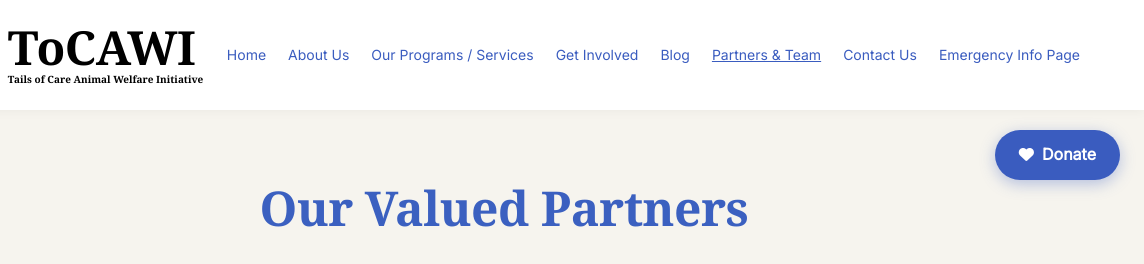
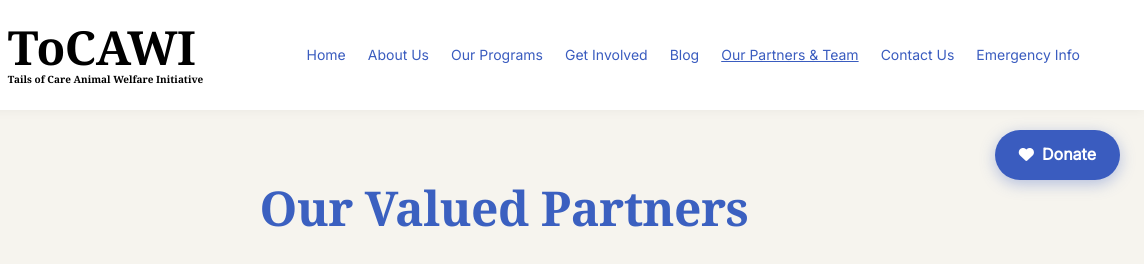
Before and after one commit to tocawi/tocawi, a plain HTML site: page partners.html in a window 1280 px wide. Shown: the top 264 px of the page, 136-1280 px from the left. Drawn offline with Linux system fonts and the light colour scheme.

Commit message:
Update navigation links for clarity

```diff
--- a/partners.html
+++ b/partners.html
@@ -28,12 +28,12 @@
             <nav class="desktop-nav">
                 <a href="index.html" class="nav-link">Home</a>
                 <a href="about.html" class="nav-link">About Us</a>
-                <a href="programs.html" class="nav-link">Our Programs / Services</a>
+                <a href="programs.html" class="nav-link">Our Programs</a>
                 <a href="get-involved.html" class="nav-link">Get Involved</a>
                 <a href="blog.html" class="nav-link">Blog</a>
-                <a href="partners.html" class="nav-link active">Partners & Team</a>
+                <a href="partners.html" class="nav-link active">Our Partners & Team</a>
                 <a href="contact.html" class="nav-link">Contact Us</a>
-                <a href="emergency.html" class="nav-link">Emergency Info Page</a>
+                <a href="emergency.html" class="nav-link">Emergency Info</a>
             </nav>
 
             <button class="menu-toggle" id="menuToggle" aria-label="Open Navigation Menu">
@@ -55,12 +55,12 @@
         <nav class="mobile-nav-links">
             <a href="index.html" class="mobile-link">Home</a>
             <a href="about.html" class="mobile-link">About Us</a>
-            <a href="programs.html" class="mobile-link">Our Programs / Services</a>
+            <a href="programs.html" class="mobile-link">Our Programs</a>
             <a href="get-involved.html" class="mobile-link">Get Involved</a>
             <a href="blog.html" class="mobile-link">Blog</a>
-            <a href="partners.html" class="mobile-link active">Partners & Team</a>
+            <a href="partners.html" class="mobile-link active">Our Partners & Team</a>
             <a href="contact.html" class="mobile-link">Contact Us</a>
-            <a href="emergency.html" class="mobile-link">Emergency Info Page</a>
+            <a href="emergency.html" class="mobile-link">Emergency Info</a>
         </nav>
     </div>
 
```
